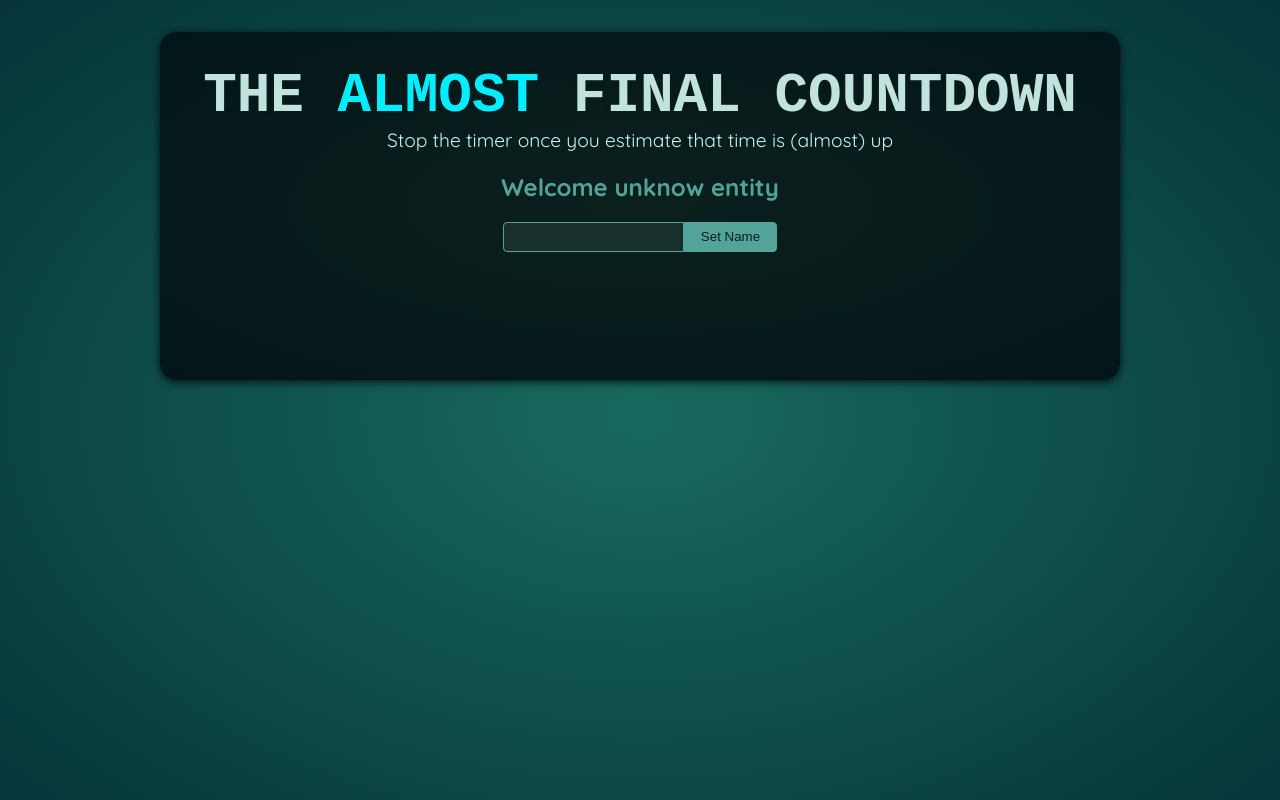
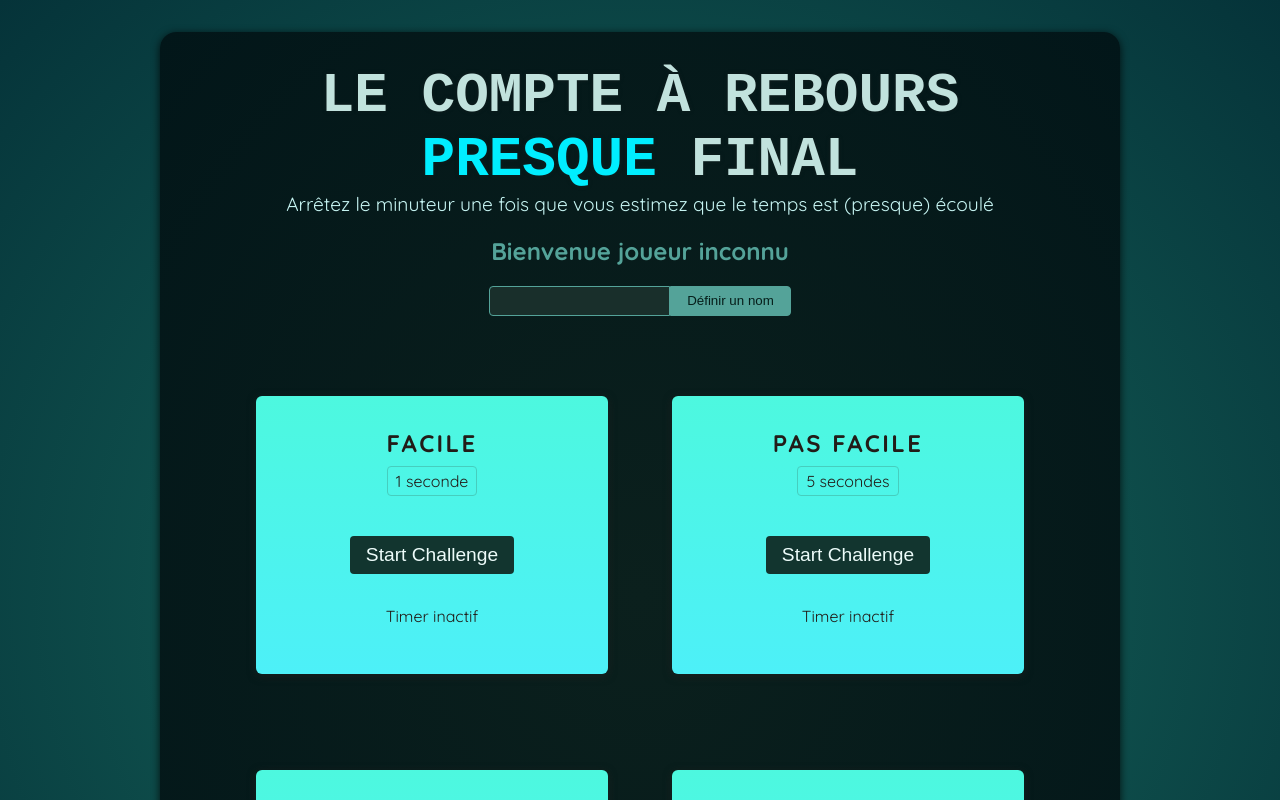
Before and after one commit to elviredev/react-ref-portal-timers, a React (Vite) app: page / in a window 1280 px wide. Shown: the top 800 px of the page. Built offline with nearby package versions, Linux system fonts and the light colour scheme; a web font is replaced by a local one.

Commit message:
⏳ Add TimerChallenge component

```diff
--- a/index.html
+++ b/index.html
@@ -1,4 +1,4 @@
-<!DOCTYPE html>
+<!doctype html>
 <html lang="en">
   <head>
     <meta charset="UTF-8" />
@@ -10,8 +10,11 @@
     <div id="modal"></div>
     <div id="content">
       <header>
-        <h1>The <em>Almost</em> Final Countdown</h1>
-        <p>Stop the timer once you estimate that time is (almost) up</p>
+        <h1>Le compte à rebours <em>Presque</em> final</h1>
+        <p>
+          Arrêtez le minuteur une fois que vous estimez que le temps est
+          (presque) écoulé
+        </p>
       </header>
       <div id="root"></div>
     </div>
--- a/src/App.jsx
+++ b/src/App.jsx
@@ -1,10 +1,16 @@
 import Player from "./components/Player.jsx"
+import TimerChallenge from "./components/TimerChallenge.jsx"
 
 function App() {
   return (
     <>
       <Player />
-      <div id="challenges"></div>
+      <div id="challenges">
+        <TimerChallenge title="Facile" targetTime={1} />
+        <TimerChallenge title="Pas facile" targetTime={5} />
+        <TimerChallenge title="Difficile" targetTime={10} />
+        <TimerChallenge title="Pour les pros" targetTime={15} />
+      </div>
     </>
   )
 }
--- a/src/components/Player.jsx
+++ b/src/components/Player.jsx
@@ -12,10 +12,10 @@ export default function Player() {
 
   return (
     <section id="player">
-      <h2>Welcome {enteredPlayerName ?? "unknow entity"}</h2>
+      <h2>Bienvenue {enteredPlayerName ?? "joueur inconnu"}</h2>
       <p>
         <input ref={playerName} type="text" />
-        <button onClick={handleClick}>Set Name</button>
+        <button onClick={handleClick}>Définir un nom</button>
       </p>
     </section>
   )
--- /dev/null
+++ b/src/components/TimerChallenge.jsx
@@ -0,0 +1,44 @@
+import { useState, useRef } from "react"
+
+export default function TimerChallenge({ title, targetTime }) {
+  const timer = useRef()
+
+  const [timerStarted, setTimerStarted] = useState(false)
+  const [timerExpired, setTimerExpired] = useState(false)
+
+  /** Démarrer le chrono */
+  function handleStart() {
+    timer.current = setTimeout(() => {
+      setTimerExpired(true)
+    }, targetTime * 1000)
+
+    setTimerStarted(true)
+  }
+
+  /** Arrêter le chrono */
+  function handleStop() {
+    clearTimeout(timer.current)
+  }
+
+  return (
+    <section className="challenge">
+      <h2>{title}</h2>
+
+      {timerExpired && <p>Tu as perdu !</p>}
+
+      <p className="challenge-time">
+        {targetTime} seconde{targetTime > 1 ? "s" : ""}
+      </p>
+
+      <p>
+        <button onClick={timerStarted ? handleStop : handleStart}>
+          {timerStarted ? "Stop" : "Start"} Challenge
+        </button>
+      </p>
+
+      <p className={timerStarted ? "active" : undefined}>
+        {timerStarted ? "Le temps s'écoule..." : "Timer inactif"}
+      </p>
+    </section>
+  )
+}
```
